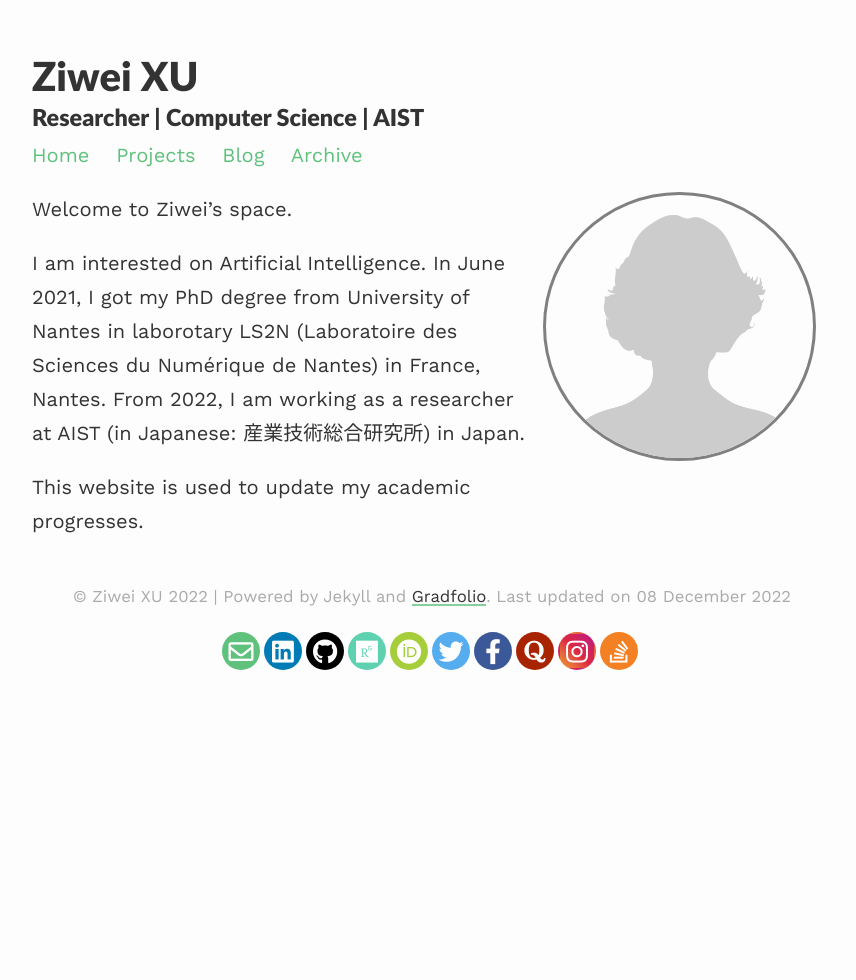
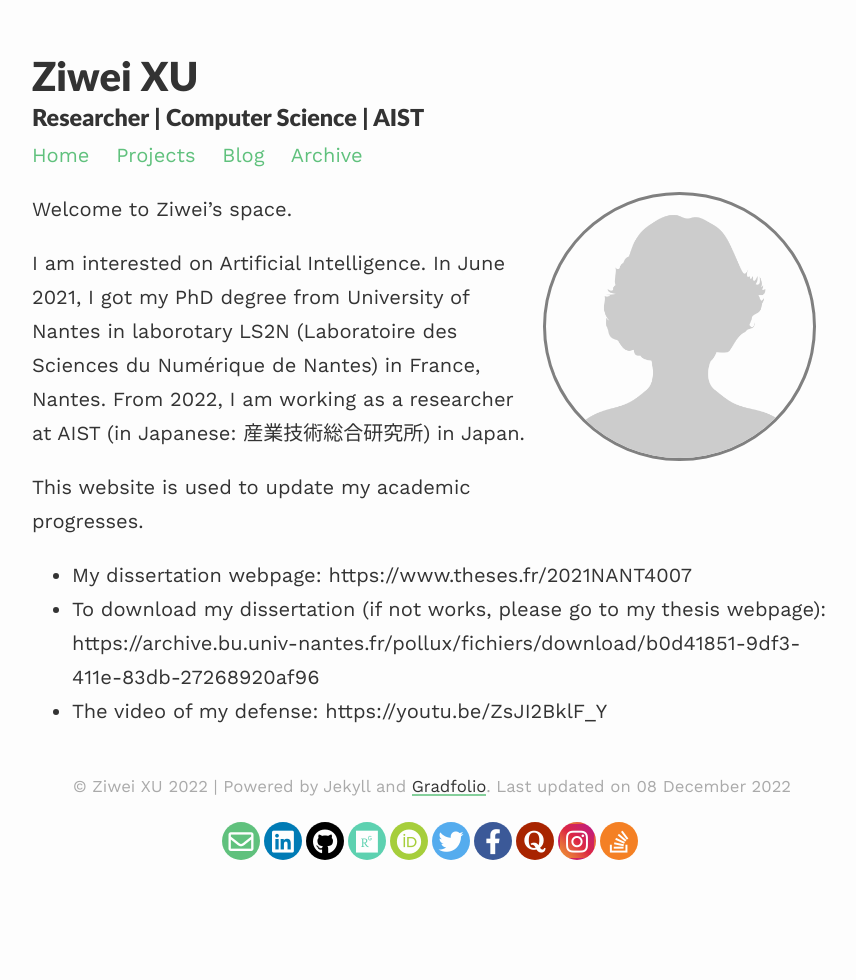
Before and after one commit to zoeNantes/ZiweiHomePage1, a Jekyll site: the page built from index.md, in a window 1280 px wide. Shown: the whole page, without its empty margins (208-1064 px from the left). Built offline with Jekyll 4.4.1, drawn with Linux system fonts in a browser that asks for light colours; nearby versions of some CDN libraries; some of the changed lines change nothing that is shown.

Commit message:
thesis info

```diff
--- a/index.md
+++ b/index.md
@@ -13,17 +13,6 @@ I am interested on Artificial Intelligence. In June 2021, I got my PhD degree fr
 
 This website is used to update my academic progresses.
 
-<!---
-[Gradfolio](https://github.com/jitinnair1/gradfolio){:target="_blank"} is a responsive, dark-mode ready Jekyll theme designed keeping academia in mind. The easiest way to install the theme is to fork it using GitHub. Check the README file for [instructions](https://github.com/jitinnair1/gradfolio#installation){:target="_blank"}.
-
-If you want to use this space to write your biography here, edit the `index.md` file. You can put a picture in, too. Rename your picture to `profile.png` and put it in the `assets/images/` folder.
-
-The social-icons footer can be used to link profiles from GitHub, OrcID and ReasearchGate aprart form the usual Twitter, LinkedIn and Facebook. You can add your user ID in the `_config.yml` file to link your accounts.
-
-PS: If you liked the theme, do star it on GitHub!
-
-### Also, check out:
-
-- [autoCV](https://github.com/jitinnair1/autocv) - a LaTeX template that builds and deploys the CV using GitHub Actions, so you will always have a ready link for your latest CV
-- [Tail](https://github.com/jitinnair1/tail) - a minimal, quick-setup template for a blog
--->
+- My dissertation webpage:  https://www.theses.fr/2021NANT4007
+- To download my dissertation (if not works, please go to my thesis webpage): https://archive.bu.univ-nantes.fr/pollux/fichiers/download/b0d41851-9df3-411e-83db-27268920af96
+- The video of my defense: https://youtu.be/ZsJI2BklF_Y
```
